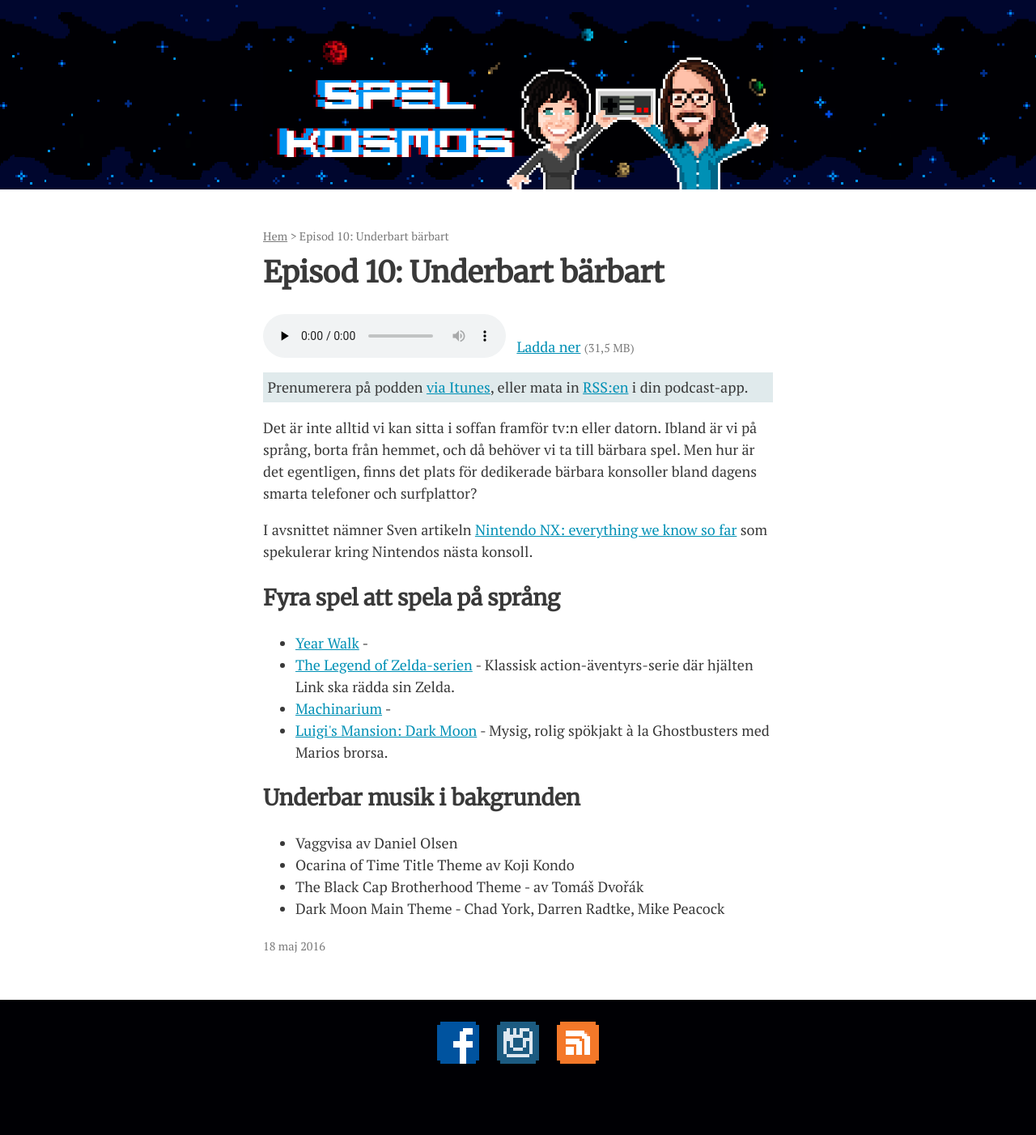
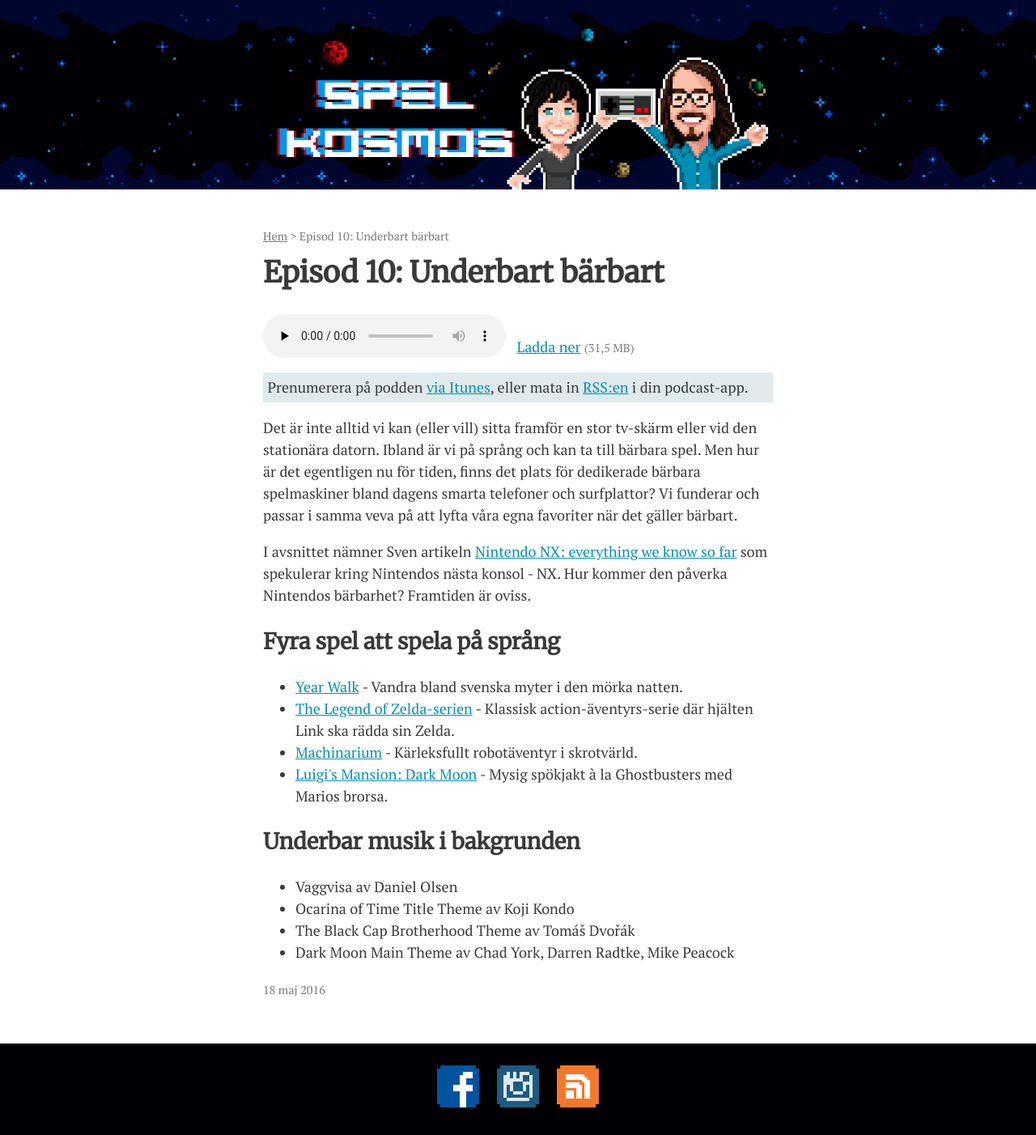
Before and after one commit to svendahlstrand/spelkosmos.se, a Jekyll site: the page built from _posts/2016-05-18-underbart-barbart.md, in a window 1280 px wide. Shown: the whole page at 81% size. Built offline with Jekyll 4.4.1, drawn with Linux system fonts in a browser that asks for light colours; before the commit the page ends 1348 px from its top, so only the background shows below that.

Commit message:
Update copy.

```diff
--- a/_posts/2016-05-18-underbart-barbart.md
+++ b/_posts/2016-05-18-underbart-barbart.md
@@ -6,23 +6,23 @@ length: 31485487
 draft: true
 ---
 
-Det är inte alltid vi kan sitta i soffan framför tv:n eller datorn. Ibland är vi på språng, borta från hemmet, och då behöver vi ta till bärbara spel. Men hur är det egentligen, finns det plats för dedikerade bärbara konsoller bland dagens smarta telefoner och surfplattor?
+Det är inte alltid vi kan (eller vill) sitta framför en stor tv-skärm eller vid den stationära datorn. Ibland är vi på språng och kan ta till bärbara spel. Men hur är det egentligen nu för tiden, finns det plats för dedikerade bärbara spelmaskiner bland dagens smarta telefoner och surfplattor? Vi funderar och passar i samma veva på att lyfta våra egna favoriter när det gäller bärbart.
 
-I avsnittet nämner Sven artikeln [Nintendo NX: everything we know so far][1] som spekulerar kring Nintendos nästa konsoll.
+I avsnittet nämner Sven artikeln [Nintendo NX: everything we know so far][1] som spekulerar kring Nintendos nästa konsol - NX. Hur kommer den påverka Nintendos bärbarhet? Framtiden är oviss.
 
 ## Fyra spel att spela på språng
 
-* [Year Walk][2] -
+* [Year Walk][2] - Vandra bland svenska myter i den mörka natten.
 * [The Legend of Zelda-serien][3] - Klassisk action-äventyrs-serie där hjälten Link ska rädda sin Zelda.
-* [Machinarium][4] -
-* [Luigi's Mansion: Dark Moon][5] - Mysig, rolig spökjakt à la Ghostbusters med Marios brorsa.
+* [Machinarium][4] - Kärleksfullt robotäventyr i skrotvärld.
+* [Luigi's Mansion: Dark Moon][5] - Mysig spökjakt à la Ghostbusters med Marios brorsa.
 
 ## Underbar musik i bakgrunden
 
 * Vaggvisa av Daniel Olsen
 * Ocarina of Time Title Theme av Koji Kondo
-* The Black Cap Brotherhood Theme - av Tomáš Dvořák
-* Dark Moon Main Theme - Chad York, Darren Radtke, Mike Peacock
+* The Black Cap Brotherhood Theme av Tomáš Dvořák
+* Dark Moon Main Theme av Chad York, Darren Radtke, Mike Peacock
 
 [1]: http://www.theverge.com/2016/4/27/11516888/nintendo-nx-new-console-news-date-games
 [2]: http://simogo.com/work/year-walk-ios
```
